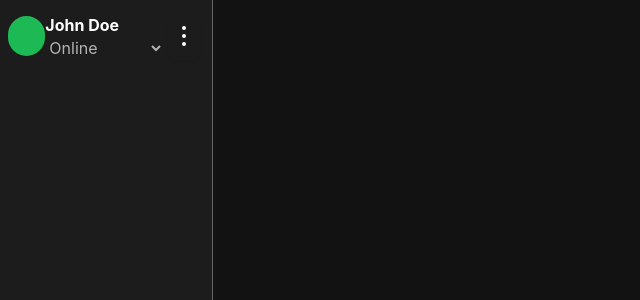
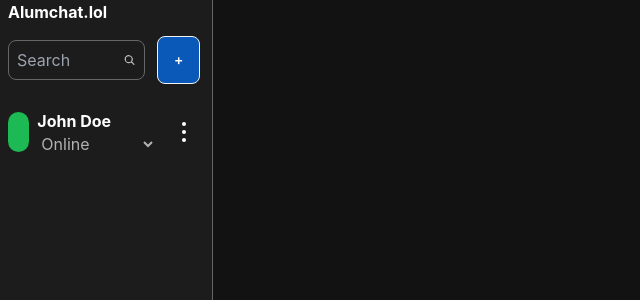
Before and after one commit to FranzCastillo/XMPP-CHAT, a React (Create React App) app: page /chat in a window 1280 px wide. Shown: the top 300 px of the page, without its empty margins (0-640 px from the left). Built offline with nearby package versions, Linux system fonts and the light colour scheme; the HTML template or start-up script is replaced by a standard one; what @xmpp/client would draw is missing.

Commit message:
Chat Options Added

```diff
--- /dev/null
+++ b/src/assets/search.jsx
@@ -0,0 +1,16 @@
+import React from 'react';
+
+const User = () => (
+    <svg
+        xmlns="http://www.w3.org/2000/svg"
+        viewBox="0 0 16 16"
+        fill="currentColor"
+        className="h-4 w-4 opacity-70">
+        <path
+            fillRule="evenodd"
+            d="M9.965 11.026a5 5 0 1 1 1.06-1.06l2.755 2.754a.75.75 0 1 1-1.06 1.06l-2.755-2.754ZM10.5 7a3.5 3.5 0 1 1-7 0 3.5 3.5 0 0 1 7 0Z"
+            clipRule="evenodd"/>
+    </svg>
+);
+
+export default User;
--- /dev/null
+++ b/src/components/chatOptions.js
@@ -0,0 +1,23 @@
+import React from 'react';
+import Search from "../assets/search";
+
+const ChatOptions = () => {
+    return (
+        <div className={"flex flex-row items-center justify-between p-2 gap-2"}>
+            <label className="input input-bordered flex items-center gap-2 bg-transparent border-[#666666] border p-2 placeholder-[#666666] text-white h-10">
+                <input type="text" className="w-full" placeholder={"Search"}/>
+                <Search/>
+            </label>
+            <div className="dropdown">
+                <div tabIndex={0} role="button" className="btn m-1 bg-[#0a59b8] hover:bg-[#1ed760] text-white hover:text-black">+</div>
+                <ul tabIndex={0} className="dropdown-content menu bg-[#212121] rounded-box z-[1] w-40 p-2 shadow">
+                    <li><a>Start Chat...</a></li>
+                    <li><a>Create Group Chat...</a></li>
+                    <li><a>Add Contact...</a></li>
+                </ul>
+            </div>
+        </div>
+    );
+};
+
+export default ChatOptions;
--- a/src/components/profilePreview.jsx
+++ b/src/components/profilePreview.jsx
@@ -2,7 +2,7 @@ import React from 'react';
 
 const ProfilePreview = ({username, status, onStatusChange}) => {
     return (
-        <div className={"flex flex-row items-center justify-between p-2"}>
+        <div className={"flex flex-row items-center justify-between p-2 gap-2"}>
             <div className={"w-10 h-10 bg-[#1db954] rounded-full"}/>
             <div className={"flex flex-col"}>
                 <span className={"text-white font-bold"}>{username}</span>
@@ -27,7 +27,7 @@ const ProfilePreview = ({username, status, onStatusChange}) => {
                         <span className="block w-1 h-1 bg-white rounded-full"></span>
                     </div>
                 </div>
-                <ul tabIndex="0" className="dropdown-content menu bg-[#212121] rounded-box z-[1] w-52 p-2 shadow">
+                <ul tabIndex="0" className="dropdown-content menu bg-[#212121] rounded-box z-[1] w-fit p-2 shadow">
                     <li><a>Log Out</a></li>
                     <li><a>Delete Account</a></li>
                 </ul>
--- /dev/null
+++ b/src/components/sidebar.jsx
@@ -0,0 +1,15 @@
+import React from 'react';
+import ProfilePreview from "./profilePreview";
+import ChatOptions from "./chatOptions";
+
+const Sidebar = () => {
+    return (
+        <div className={"w-1/6 h-screen bg-[#1c1c1c] border-r border-[#666666] min-w-[200px]"}>
+            <span className={"text-white font-bold p-2"}>Alumchat.lol</span>
+            <ChatOptions/>
+            <ProfilePreview username={"John Doe"} status={"Online"}/>
+        </div>
+    );
+};
+
+export default Sidebar;
--- a/src/pages/chat.jsx
+++ b/src/pages/chat.jsx
@@ -1,11 +1,9 @@
 import React from 'react';
-import ProfilePreview from "../components/profilePreview";
+import Sidebar from "../components/sidebar";
 
 const Chat = (props) => (
     <div className={"flex flex-row"}>
-        <div className={"w-1/6 h-screen bg-[#1c1c1c] border-r border-[#666666] min-w-[200px]"}>
-            <ProfilePreview username={"John Doe"} status={"Online"}/>
-        </div>
+        <Sidebar/>
     </div>
 );
 
```
